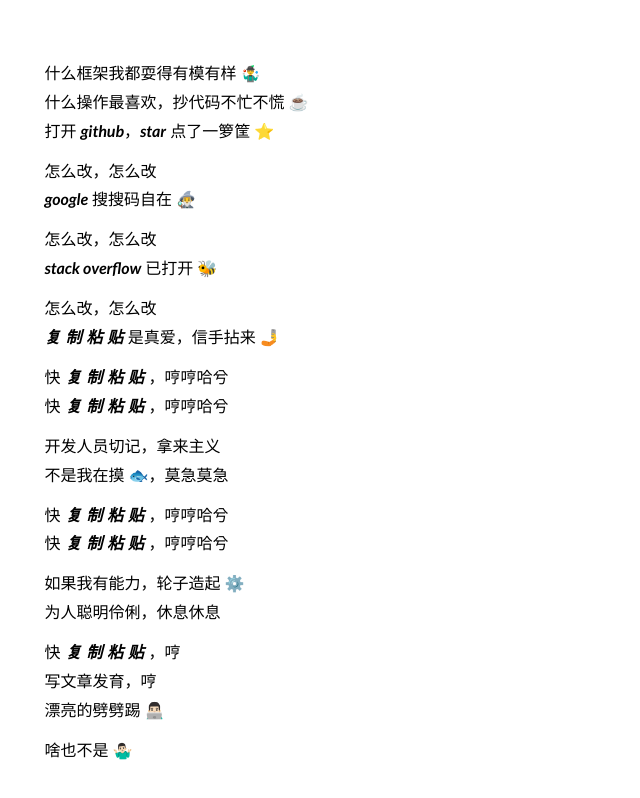
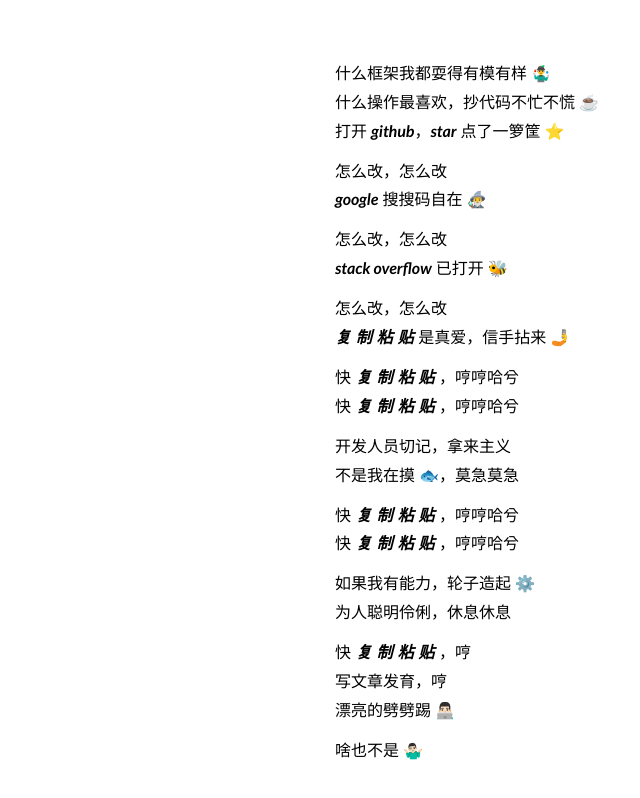
Before and after one commit to jingxijun/jingxijun.github.io, a plain HTML site: page index.html in a window 1280 px wide. Shown: the whole page, without its empty margins (173-813 px from the left). Drawn offline with Linux system fonts and the light colour scheme.

Commit message:
Update index.html

```diff
--- a/index.html
+++ b/index.html
@@ -13,7 +13,6 @@
     }
     article {
       margin: auto;
-      width: 66vw;
       font-family: 'Noto Serif SC', serif;
     }
     p {
```
